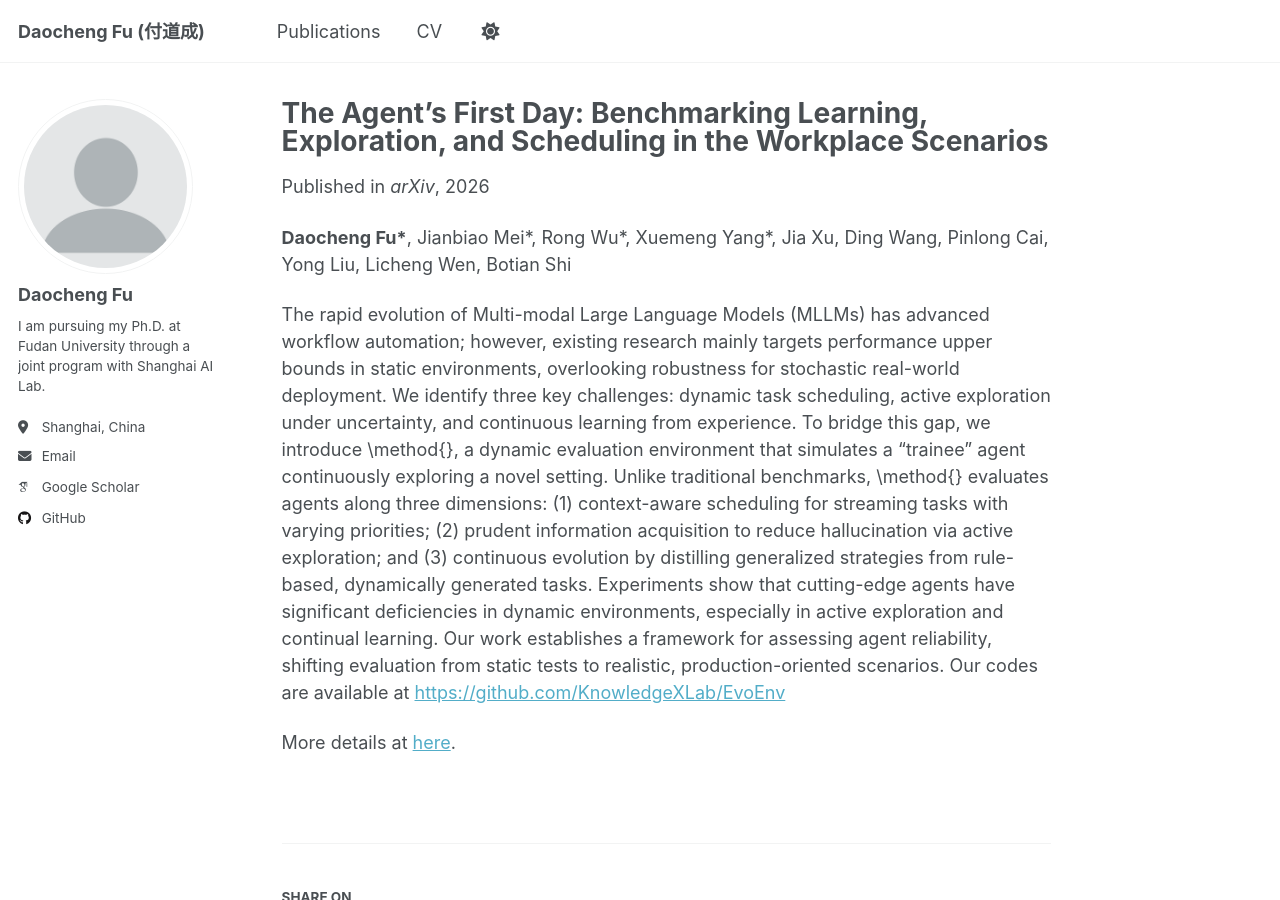
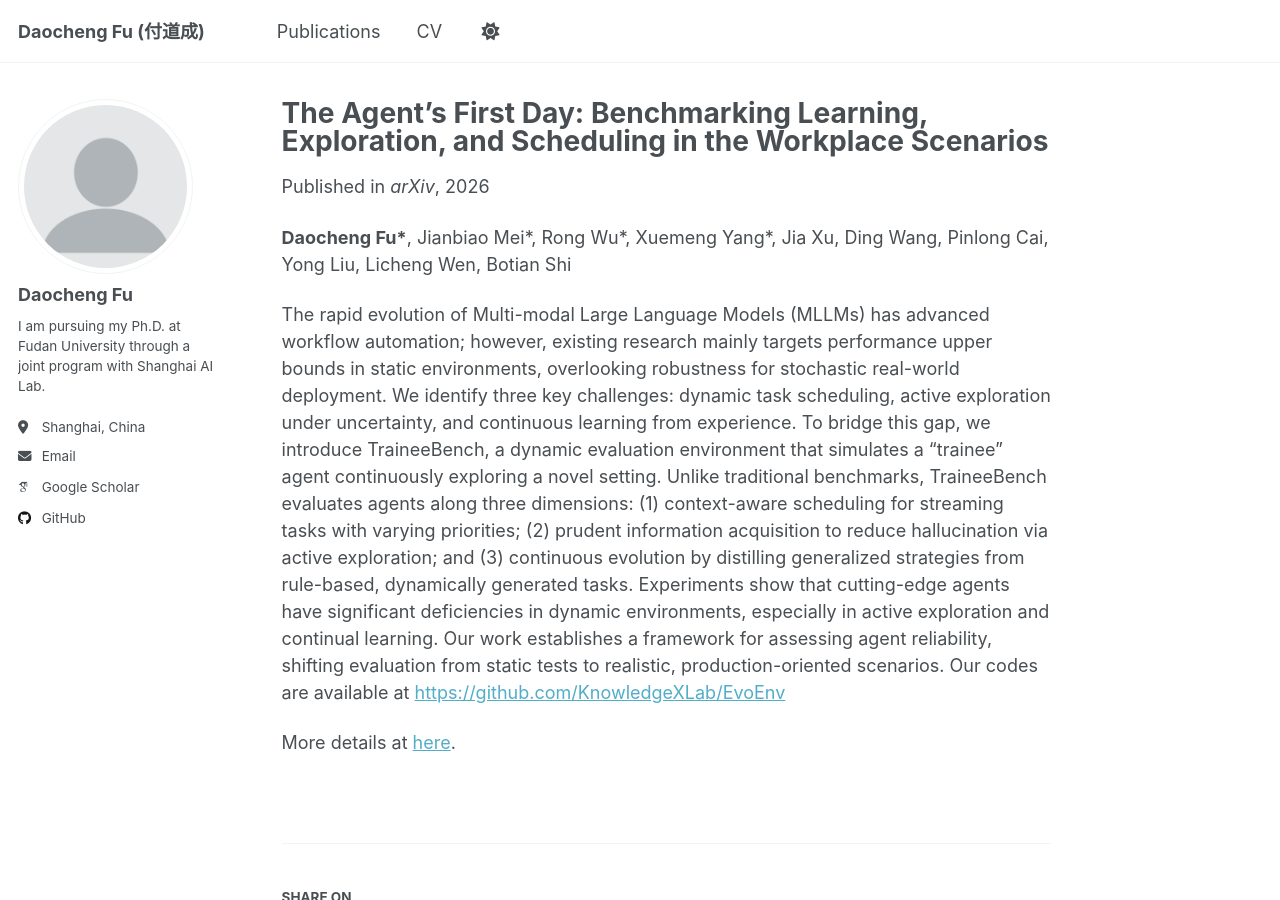
Before and after one commit to fudaocheng/AcademicPage, a Jekyll site: the page built from _publications/traineebench.md, in a window 1280 px wide and 900 px high. Built offline with Jekyll 4.4.1, drawn with Linux system fonts in a browser that asks for light colours; some web fonts are replaced; a script that is not in the unit is left out.

Commit message:
information updated at 2026-01-19.1

```diff
--- a/_publications/traineebench.md
+++ b/_publications/traineebench.md
@@ -12,6 +12,6 @@ paperurl: 'https://arxiv.org/abs/2601.08173'
 
 **Daocheng Fu\***, Jianbiao Mei\*, Rong Wu\*, Xuemeng Yang\*, Jia Xu, Ding Wang, Pinlong Cai, Yong Liu, Licheng Wen, Botian Shi
 
-The rapid evolution of Multi-modal Large Language Models (MLLMs) has advanced workflow automation; however, existing research mainly targets performance upper bounds in static environments, overlooking robustness for stochastic real-world deployment. We identify three key challenges: dynamic task scheduling, active exploration under uncertainty, and continuous learning from experience. To bridge this gap, we introduce \method{}, a dynamic evaluation environment that simulates a "trainee" agent continuously exploring a novel setting. Unlike traditional benchmarks, \method{} evaluates agents along three dimensions: (1) context-aware scheduling for streaming tasks with varying priorities; (2) prudent information acquisition to reduce hallucination via active exploration; and (3) continuous evolution by distilling generalized strategies from rule-based, dynamically generated tasks. Experiments show that cutting-edge agents have significant deficiencies in dynamic environments, especially in active exploration and continual learning. Our work establishes a framework for assessing agent reliability, shifting evaluation from static tests to realistic, production-oriented scenarios. Our codes are available at [https://github.com/KnowledgeXLab/EvoEnv](https://github.com/KnowledgeXLab/EvoEnv)
+The rapid evolution of Multi-modal Large Language Models (MLLMs) has advanced workflow automation; however, existing research mainly targets performance upper bounds in static environments, overlooking robustness for stochastic real-world deployment. We identify three key challenges: dynamic task scheduling, active exploration under uncertainty, and continuous learning from experience. To bridge this gap, we introduce TraineeBench, a dynamic evaluation environment that simulates a "trainee" agent continuously exploring a novel setting. Unlike traditional benchmarks, TraineeBench evaluates agents along three dimensions: (1) context-aware scheduling for streaming tasks with varying priorities; (2) prudent information acquisition to reduce hallucination via active exploration; and (3) continuous evolution by distilling generalized strategies from rule-based, dynamically generated tasks. Experiments show that cutting-edge agents have significant deficiencies in dynamic environments, especially in active exploration and continual learning. Our work establishes a framework for assessing agent reliability, shifting evaluation from static tests to realistic, production-oriented scenarios. Our codes are available at [https://github.com/KnowledgeXLab/EvoEnv](https://github.com/KnowledgeXLab/EvoEnv)
 
 More details at [here](https://arxiv.org/abs/2601.08173).
```
